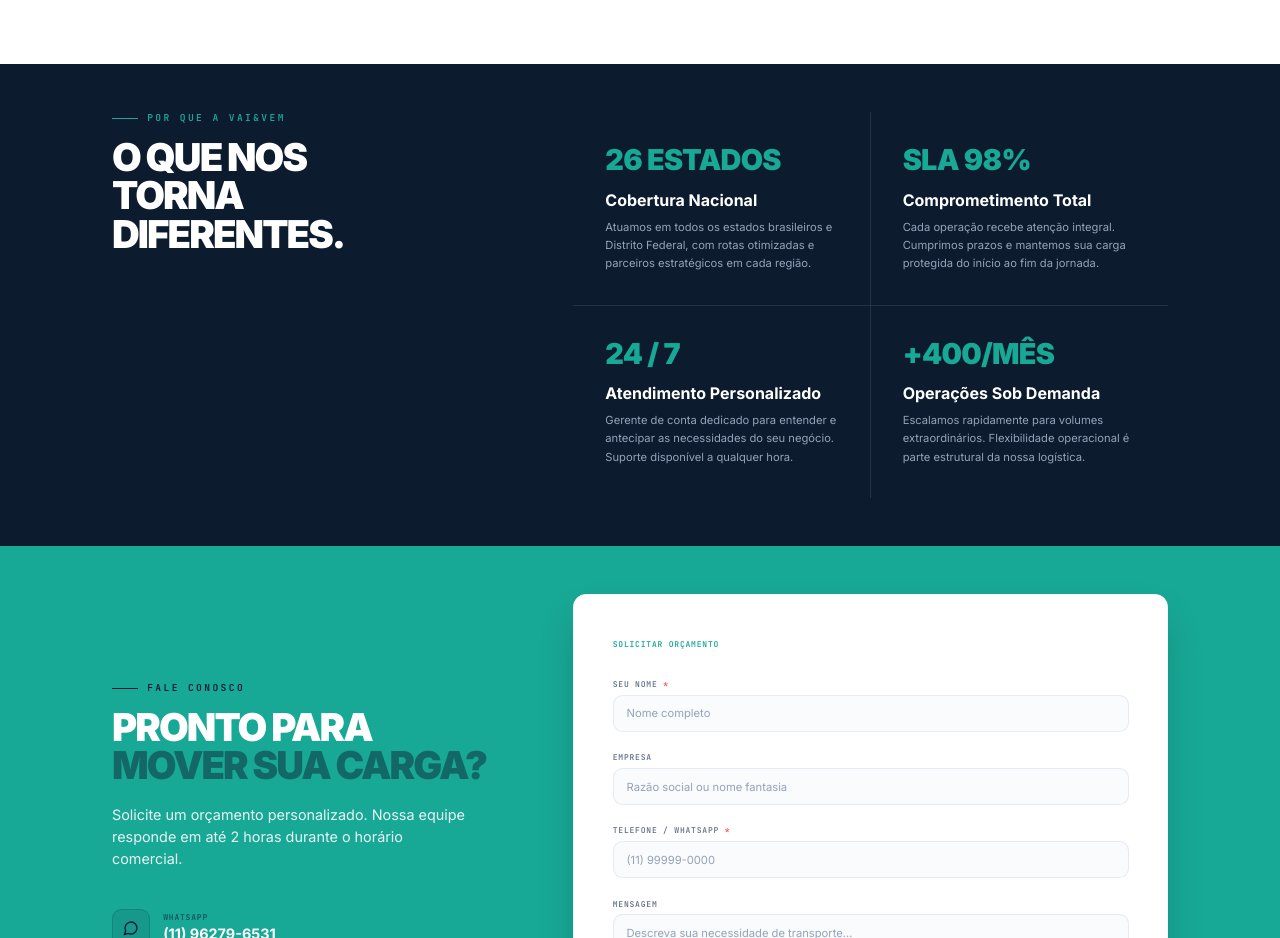
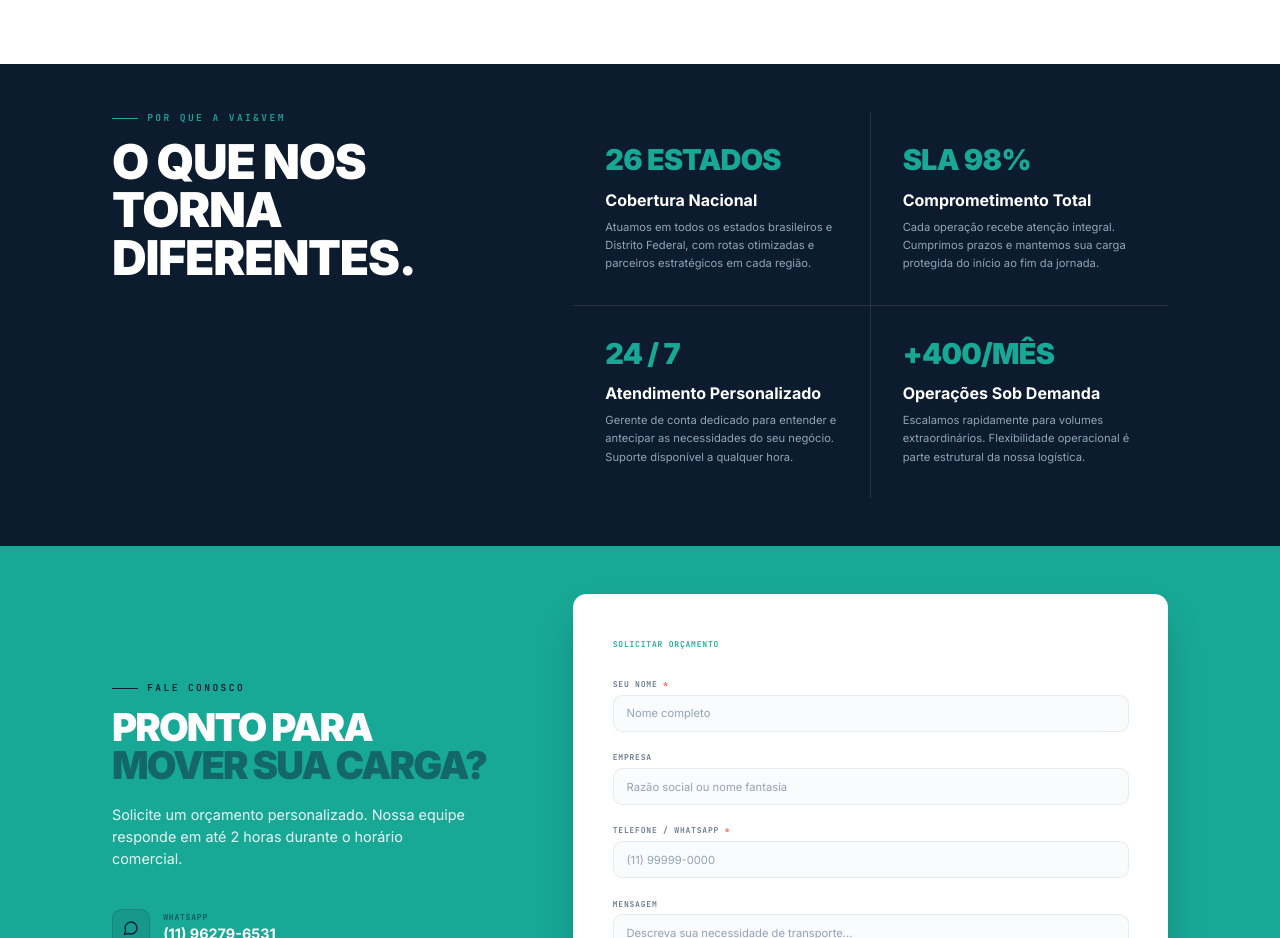
Before and after one commit to anacquesta/vaivem-claro-project, a React (Vite) app: page / in a window 1280 px wide. Shown: the part 2920-3858 px from the top of the page. Built offline with nearby package versions, Linux system fonts and the light colour scheme; no server answers; the database is empty.

Commit message:
style: match differentials section heading size with about section heading

```diff
--- a/src/components/landing/DifferentialsSection.jsx
+++ b/src/components/landing/DifferentialsSection.jsx
@@ -30,7 +30,7 @@ export default function DifferentialsSection() {
 
               <h2
                 id="diff-title"
-                className="text-4xl sm:text-5xl lg:text-6.5xl font-black leading-[0.95] tracking-tighter uppercase text-white"
+                className="text-4xl lg:text-5xl xl:text-6xl font-black leading-[1.05] tracking-tight uppercase text-white"
               >
                 {titleParts.map((part, idx) => (
                   <span key={idx}>
```
